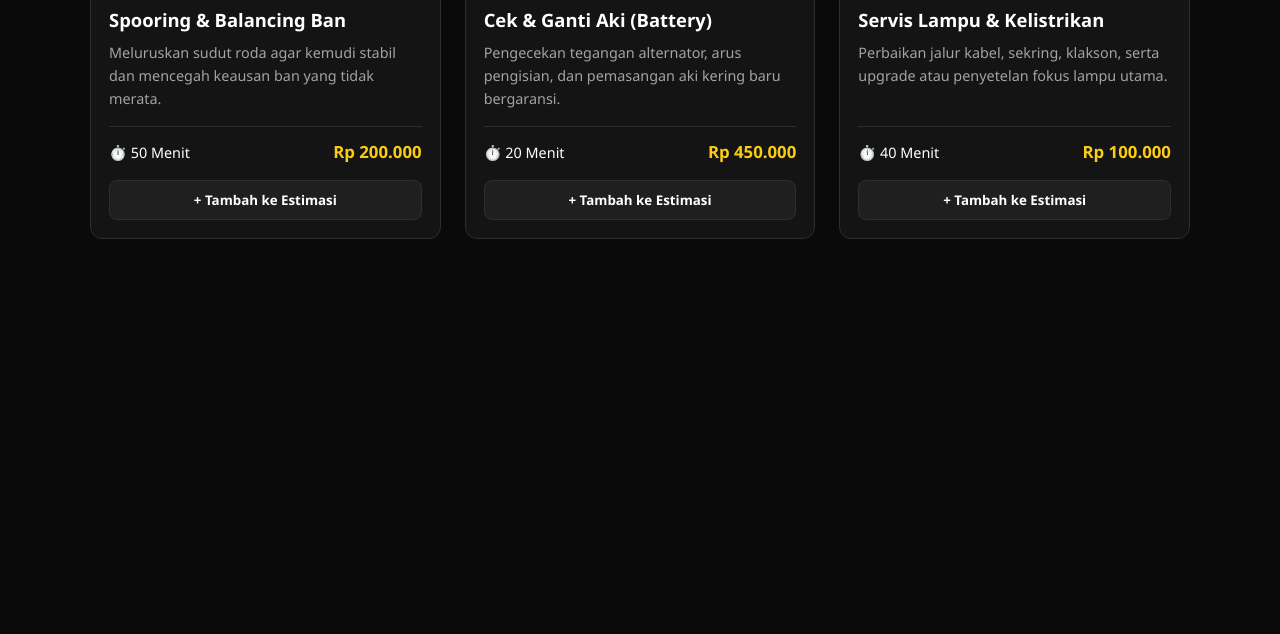
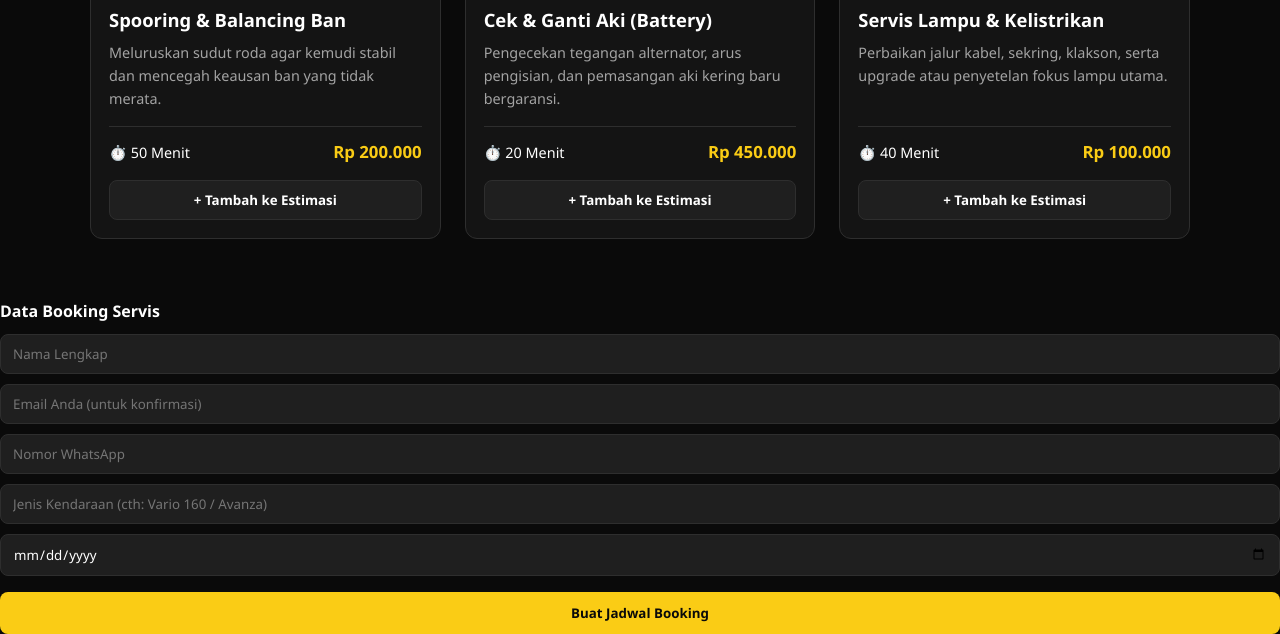
Before and after one commit to rendyvidi/tugaspelatihanTIKbengkel, a plain HTML site: page index.html in a window 1280 px wide. Shown: the part 1105-1739 px from the top of the page. Before the commit the page ends 1404 px from the top, so only its background shows below. Drawn offline with Linux system fonts and the light colour scheme.

Commit message:
Update index.html

```diff
--- a/index.html
+++ b/index.html
@@ -84,3 +84,13 @@
   <script src="script.js"></script>
 </body>
 </html>
+
+<form id="booking-form" class="booking-form">
+        <h4>Data Booking Servis</h4>
+        <input type="text" id="customer-name" placeholder="Nama Lengkap" required />
+        <input type="email" id="customer-email" placeholder="Email Anda (untuk konfirmasi)" required />
+        <input type="tel" id="customer-phone" placeholder="Nomor WhatsApp" required />
+        <input type="text" id="vehicle-type" placeholder="Jenis Kendaraan (cth: Vario 160 / Avanza)" required />
+        <input type="date" id="booking-date" required />
+        <button type="submit" id="submit-btn" class="submit-btn">Buat Jadwal Booking</button>
+      </form>
```
